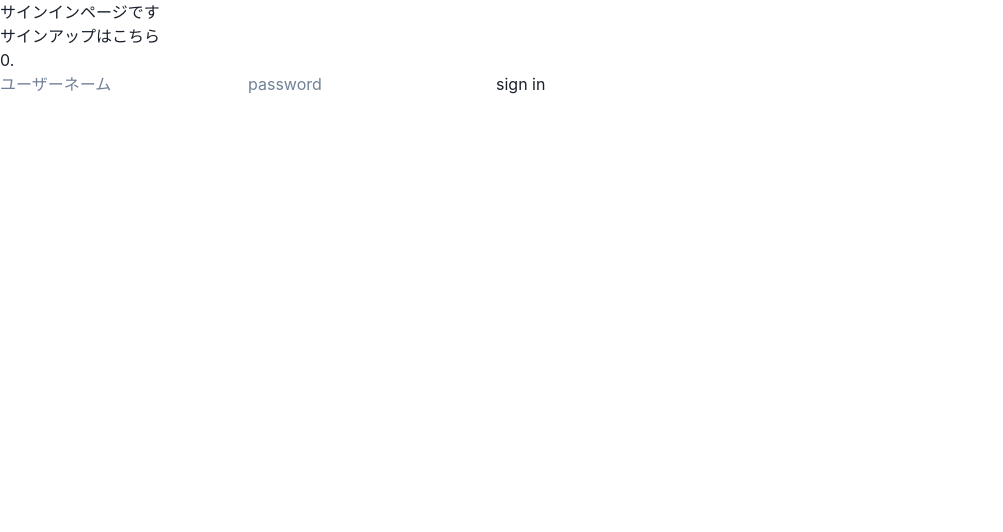
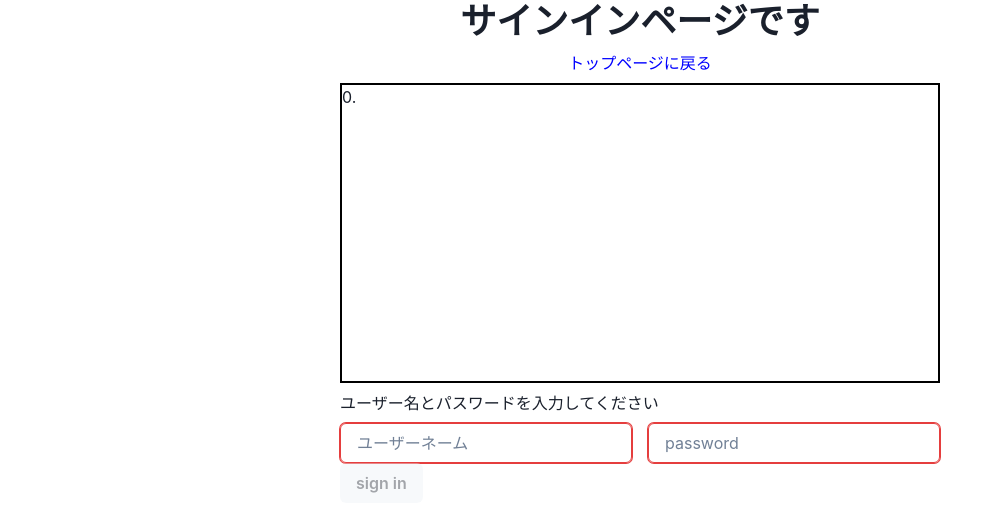
Before and after one commit to hal-goldfish/Look4Book, a Next.js app in the folder frontend_Project/node/frontend/: page /SignIn in a window 1280 px wide. Shown: the top 532 px of the page, without its empty margins (0-1003 px from the left). Built offline with nearby package versions, Linux system fonts and the light colour scheme; no server answers.

Commit message:
サインインページの整形

```diff
--- a/frontend_Project/node/frontend/src/components/template/SignIn.tsx
+++ b/frontend_Project/node/frontend/src/components/template/SignIn.tsx
@@ -3,8 +3,9 @@ import { useAuthUserContext } from "../../providers/AuthUser";
 import { useRouter } from "next/router";
 import { User } from "../../types/User";
 import axios from "axios";
-import { GET_USER_LIST, POST_LOGIN } from "../../consts/API";
+import { GET_USER_LIST } from "../../consts/API";
 import { login } from "../../functions/login";
+import { Box, Button, FormControl, FormErrorMessage, FormHelperText, FormLabel, Heading, HStack, Input, Link, Text, VStack } from "@chakra-ui/react";
 
 export const SignIn = () => {
     const {signin} = useAuthUserContext();
@@ -34,15 +35,21 @@ export const SignIn = () => {
         }
     };
     return (
-        <div>
-            <p>サインインページです</p>
-            <p><a href="/SignUp">サインアップはこちら</a></p>
-            {userList.map((user, id) => <p>{id}.{user}</p>)}
-            <input type='text' value={userName} onChange={(e)=>setUserName(e.target.value)} placeholder="ユーザーネーム"></input>
-            <input type='password' value={password} onChange={(e)=>setPassword(e.target.value)} placeholder="password"></input>
-            <button onClick={handleSignIn} disabled={userName.length===0 || password.length===0}>sign in</button>
-            <p hidden={!isError}>サインインに失敗しました</p>
-        </div>
+        <VStack alignItems='center'>
+            <Heading><Text>サインインページです</Text></Heading>
+            <Link href='/'><Text color='blue'>トップページに戻る</Text></Link>
+            <Box h='300px' w='600px' borderColor='black' borderWidth='2px' overflow='auto'>
+                {userList.map((user, id) => <Text fontSize='16px'>{id}.{user}</Text>)}
+            </Box>
+            <FormControl w='600px'>
+                <FormLabel><Text>ユーザー名とパスワードを入力してください</Text></FormLabel>
+                <HStack spacing='16px'>
+                    <Input type='text' value={userName} onChange={(e)=>setUserName(e.target.value)} placeholder="ユーザーネーム" isInvalid={userName.length===0}></Input>
+                    <Input type='password' value={password} onChange={(e)=>setPassword(e.target.value)} placeholder="password" isInvalid={password.length===0}></Input>
+                </HStack>
+                <Button onClick={handleSignIn} isDisabled={userName.length===0 || password.length===0}>sign in</Button>
+            </FormControl>
+        </VStack>
     )
 };
 
```
